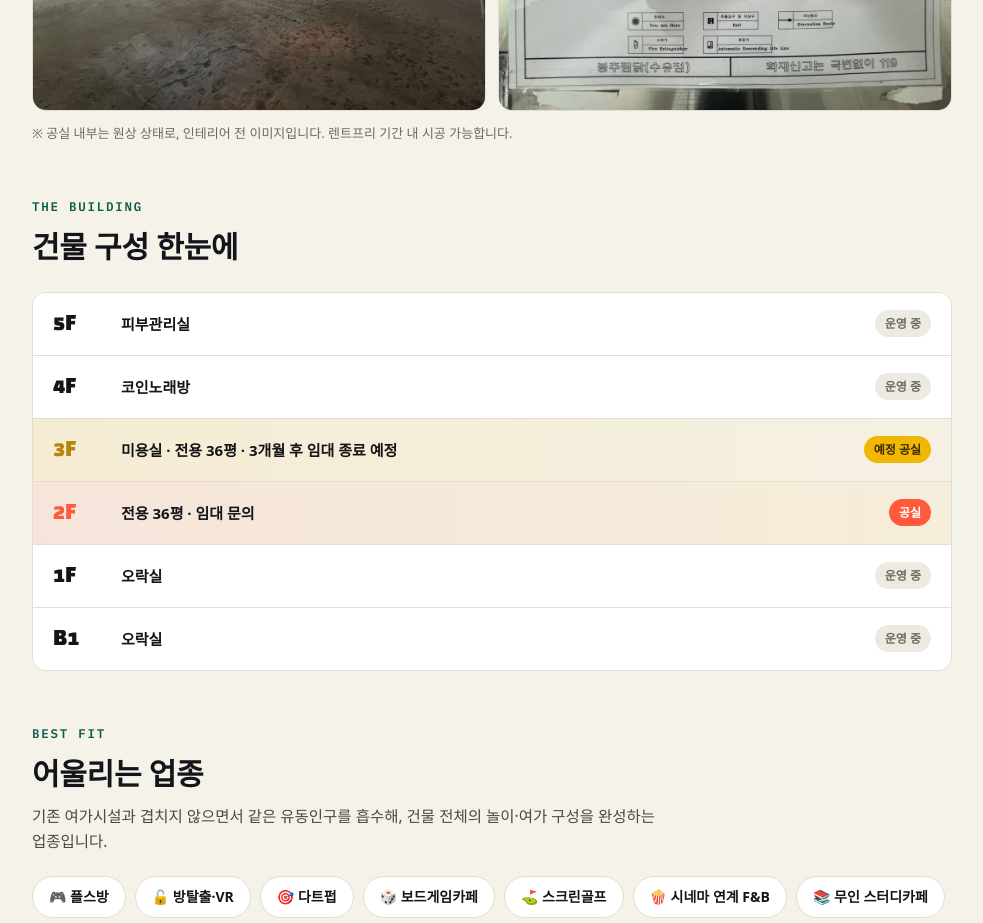
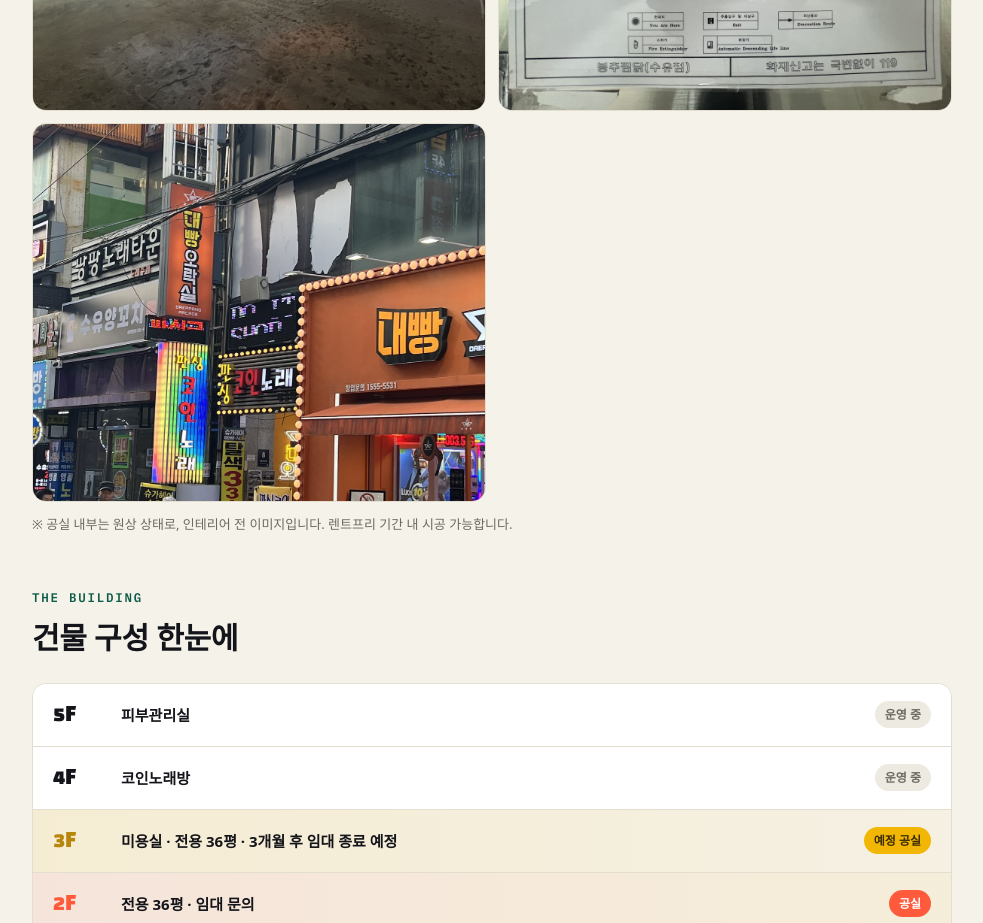
Before and after one commit to yun7640/suyu-app, a website: page public/index.html in a window 1280 px wide. Shown: the part 2760-3683 px from the top of the page, without its empty margins (148-1131 px from the left). Drawn offline with Linux system fonts and the light colour scheme; a web font is replaced by a local one.

Commit message:
Add files via upload

```diff
--- a/public/index.html
+++ b/public/index.html
@@ -298,6 +298,10 @@
         <img src="photos/rooftop.jpg" alt="옥상" loading="lazy">
         <figcaption>옥상 · 실외기 공간</figcaption>
       </figure>
+      <figure class="gitem">
+        <img src="photos/signage.jpg" alt="대빵오락실 간판 — 여가 집적 상권" loading="lazy">
+        <figcaption>간판 · 오락실·코인노래방 등 여가시설 밀집</figcaption>
+      </figure>
     </div>
     <p class="lead reveal" style="font-size:13px;color:var(--mut);margin-top:12px">※ 공실 내부는 원상 상태로, 인테리어 전 이미지입니다. 렌트프리 기간 내 시공 가능합니다.</p>
   </div>
```
Also changed, not shown: public/photos/signage.jpg (added).
